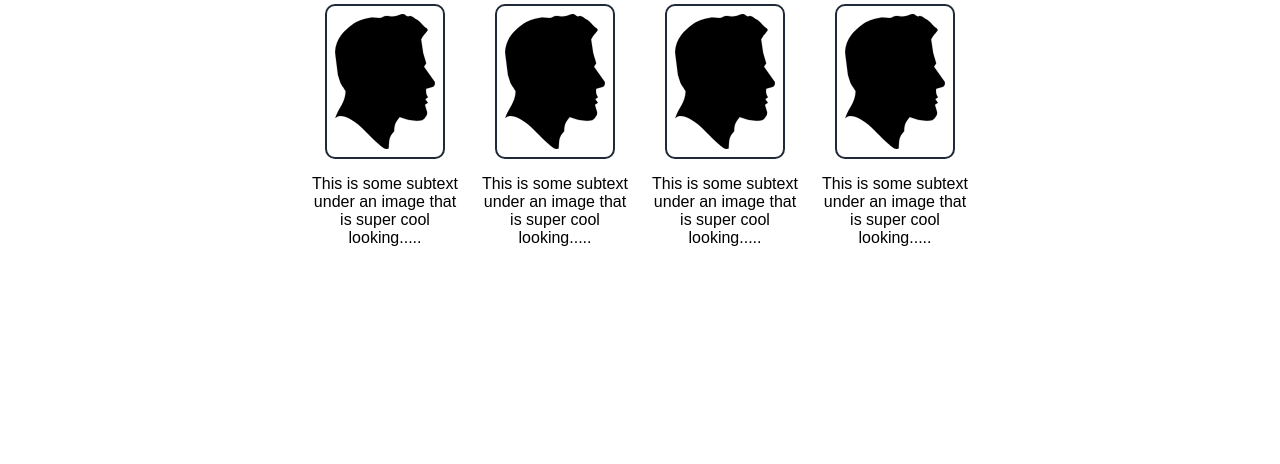
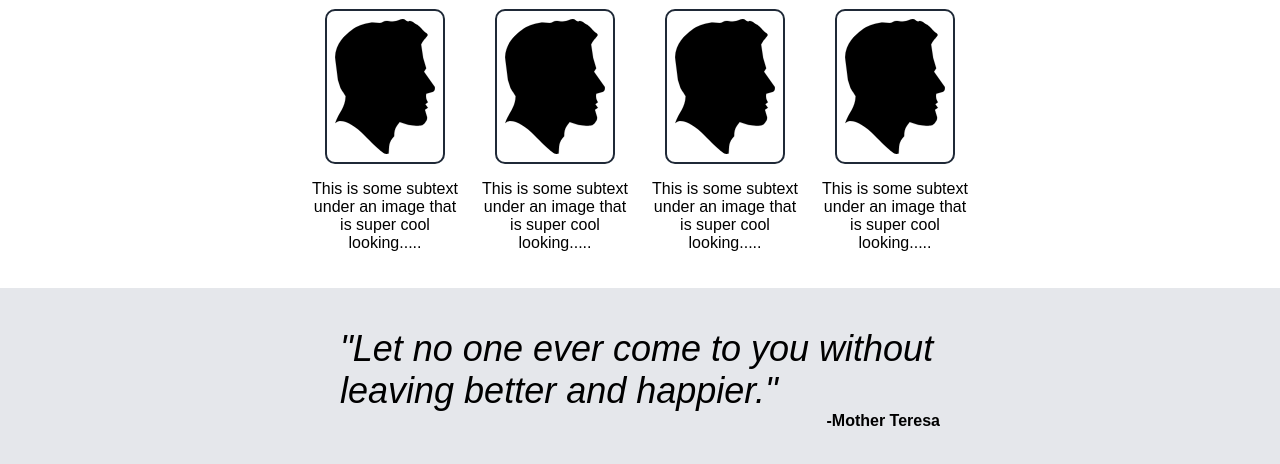
Before and after one commit to andrehebra/landing-page, a plain HTML site: page index.html in a window 1280 px wide. Shown: the part 438-902 px from the top of the page. Before the commit the page ends 800 px from the top, so only its background shows below. Drawn offline with Linux system fonts and the light colour scheme.

Commit message:
added quote section and styleized

```diff
--- a/index.html
+++ b/index.html
@@ -52,5 +52,12 @@
                 </div>
             </div>
         </div>
+
+        <div class="quote-section">
+            <div class="quote-holder">
+                <div class="quote">"Let no one ever come to you without leaving better and happier."</div>
+                <div class="author">-Mother Teresa</div>
+            </div>
+        </div>
     </body>
 </html>
--- a/style.css
+++ b/style.css
@@ -70,8 +70,8 @@ ul {
     align-items: center;
     background-color: white;
     color: black;
-    height: 220px;
-    width: auto;
+    height: auto;
+    width: 300px;
 }
 
 .random-info {
@@ -112,3 +112,30 @@ ul {
 p {
     text-align: center;
 }
+
+.quote-section {
+    background-color: #e5e7eb;
+    display: flex;
+    align-items: center;
+    justify-content: center;
+    padding: 40px 50px;
+}
+
+.quote-holder {
+    display: flex;
+    flex-direction: column;
+    align-items: center;
+    max-width: 600px;
+}
+
+.quote {
+    font-size: 36px;
+    font-weight: lighter;
+    font-style: italic;
+    max-width: 835px;
+}
+
+.author {
+    font-weight: bold;
+    align-self: flex-end;
+}
```
